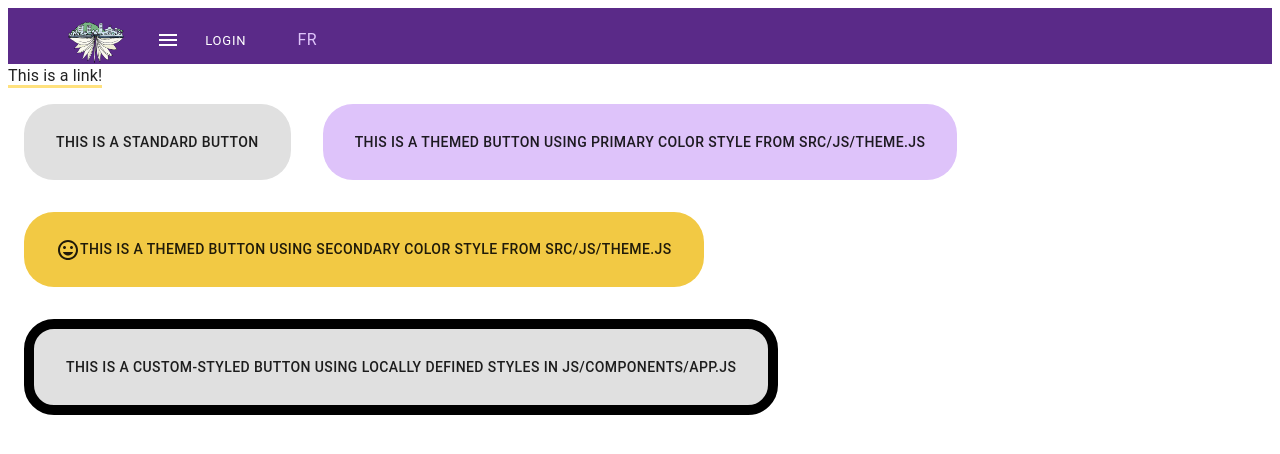
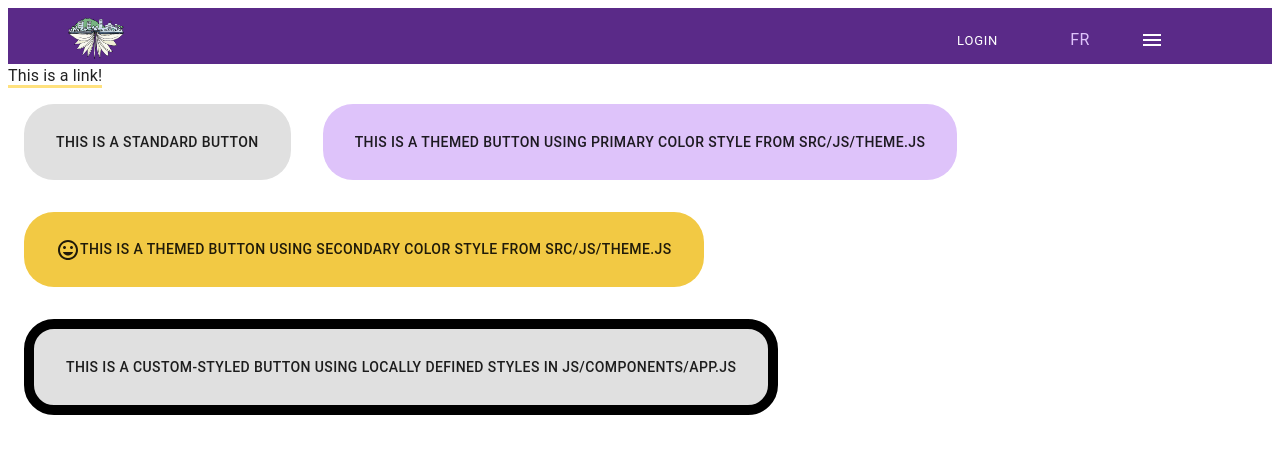
Before and after one commit to Alex-Aditi/htg-practitioner-panel, a React app: page / in a window 1280 px wide. Shown: the top 454 px of the page. Built offline with nearby package versions, Linux system fonts and the light colour scheme; the HTML template or start-up script is replaced by a standard one.

Commit message:
apply grid to navbar

```diff
--- a/src/js/components/Nav.js
+++ b/src/js/components/Nav.js
@@ -1,5 +1,5 @@
 import React from 'react';
-import { makeStyles, AppBar, Toolbar, IconButton, Button, Link } from '@material-ui/core';
+import { makeStyles, AppBar, Toolbar, IconButton, Button, Link, Grid } from '@material-ui/core';
 import MenuIcon from '@material-ui/icons/Menu';
 
 import cureLogo from "../../static/img/cure-logo.png";
@@ -7,15 +7,19 @@ import cureLogo from "../../static/img/cure-logo.png";
 const logo = {
   height: '3em',
   width: 'auto',
-  paddingTop: '0.3em'
+  alignSelf: 'center'
+  // paddingTop: '0.3em',
 }
 
 const useStyles = makeStyles((theme) => ({
-  root: {
-    flexGrow: 1,
-  },
+  // root: {
+  //   flexGrow: 1,
+  // },
   menuButton: {
-    marginLeft: theme.spacing(2),
+    // marginLeft: theme.spacing(2),
+    '&:hover': {
+      backgroundColor: 'inherit'
+    }
   },
 }));
 
@@ -24,20 +28,38 @@ export default function Nav() {
 
   return (
     <div>
+      <Grid
+        container
+        direction="row"
+        alignContent="center"
+        alignItems="center"
+      >
+        <Grid item xs={12}>
           <AppBar position="static">
               <Toolbar>
+                <Grid item xs={10}>
                   <img
                     src={cureLogo}
                     alt="Cure Concordia Logo"
                     style={logo}
                   />
-          <IconButton edge="start" className={classes.menuButton} color="inherit" aria-label="menu">
+                </Grid>
+                <Grid item xs={1}>
+                  <Link color="textSecondary" underline="none" href="#">Login</Link>
+                </Grid>
+                <Grid item xs={1}>
+                  <Button variant="text">FR</Button>
+                </Grid>
+                <Grid item xs={1}>
+                  <IconButton edge="end" disableRipple={true} className={classes.menuButton} color="inherit" aria-label="menu">
                     <MenuIcon />
                   </IconButton>
-          <Link color="textSecondary" underline="none" href="#">Login</Link>
-          <Button variant="text">FR</Button>
+                </Grid>
               </Toolbar>
           </AppBar>
+        </Grid>
+
+      </Grid>
     </div>
   );
 }
```
Lines whose indentation alone changed are shown as unchanged.
